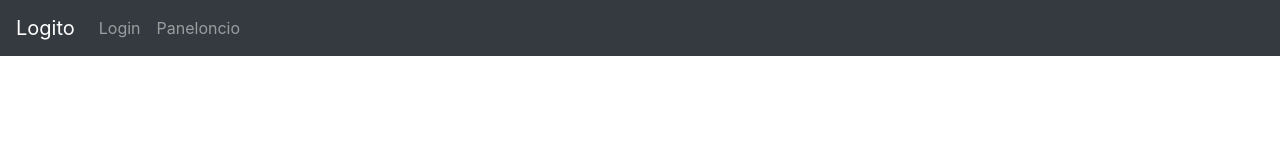
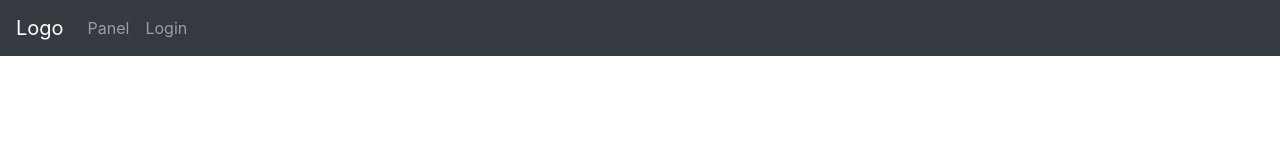
Before and after one commit to alexnro/Panel-Kanban, a React (Create React App) app in the folder panel-front/: page /login in a window 1280 px wide. Shown: the top 160 px of the page. Built offline with nearby package versions, Linux system fonts and the light colour scheme.

Commit message:
Nav nuevo solo bootstrap

```diff
--- a/panel-front/src/containers/Header/Header.js
+++ b/panel-front/src/containers/Header/Header.js
@@ -1,20 +1,21 @@
 import React, { Component } from 'react';
-import { Navbar, Nav } from 'react-bootstrap';
-
 
 class Header extends Component {
     render() {
         return (
-            <Navbar collapseOnSelect expand="lg" bg="dark" variant="dark">
-                <Navbar.Brand href="/">Logito</Navbar.Brand>
-                <Navbar.Toggle aria-controls="responsive-navbar-nav" />
-                <Navbar.Collapse id="responsive-navbar-nav">
-                    <Nav className="mr-auto">
-                        <Nav.Link href="/login">Login</Nav.Link>
-                        <Nav.Link href="/panel">Paneloncio</Nav.Link>
-                    </Nav>
-                </Navbar.Collapse>
-            </Navbar>
+            <nav class="navbar navbar-expand-sm bg-dark navbar-dark">
+            <ul class="navbar-nav">
+              <li class="nav-item active">
+              <a class="navbar-brand" href="/">Logo</a>
+              </li>
+              <li class="nav-item">
+                <a class="nav-link" href="/panel">Panel</a>
+              </li>
+              <li class="nav-item">
+                <a class="nav-link" href="/login">Login</a>
+              </li>
+            </ul>
+          </nav>
         );
     }
 }
--- a/panel-front/src/containers/Login/Login.js
+++ b/panel-front/src/containers/Login/Login.js
@@ -19,7 +19,7 @@ class Login extends Component {
                         </Form.Group>
                         <Button variant="primary" type="submit" value="Send">
                             Submit
-                    </Button>
+                        </Button>
                     </Form>
                 </form>
             </div>
```
Also changed, not shown: panel-front/src/containers/Panel/Panel.js (+9 -5 lines).
